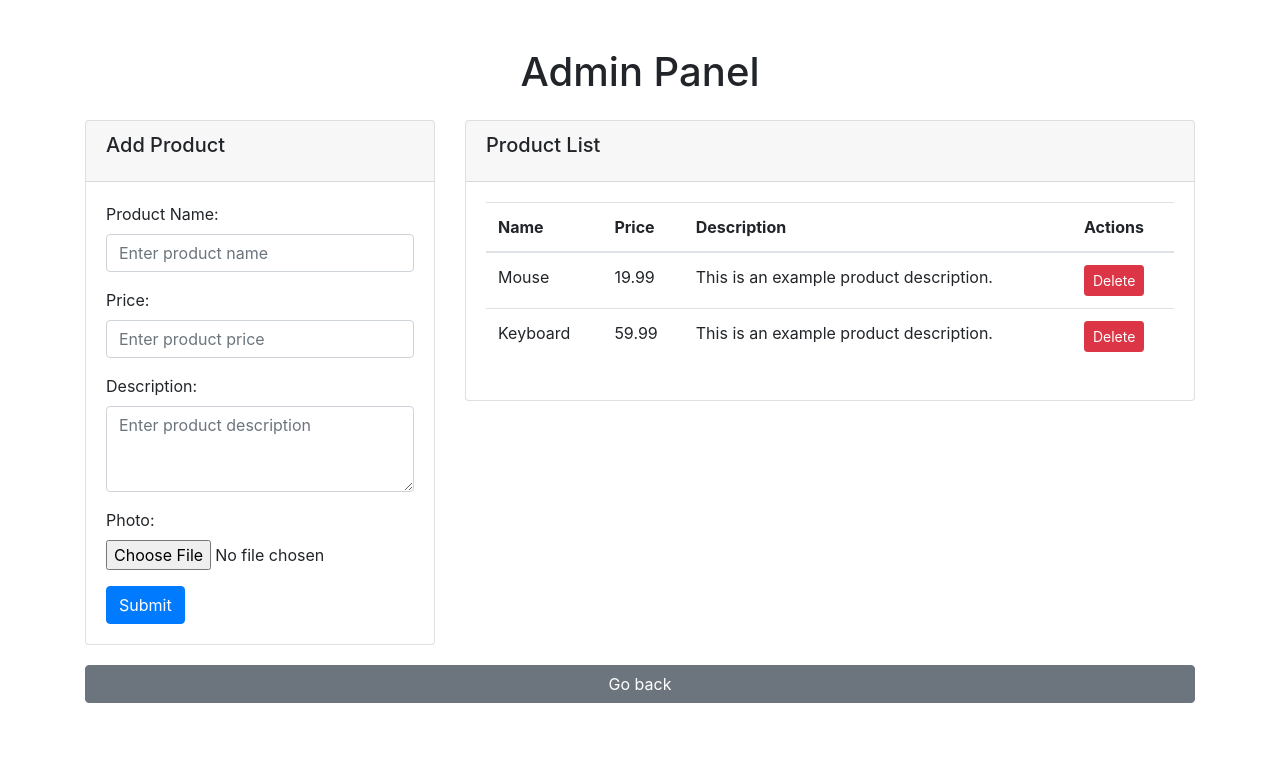
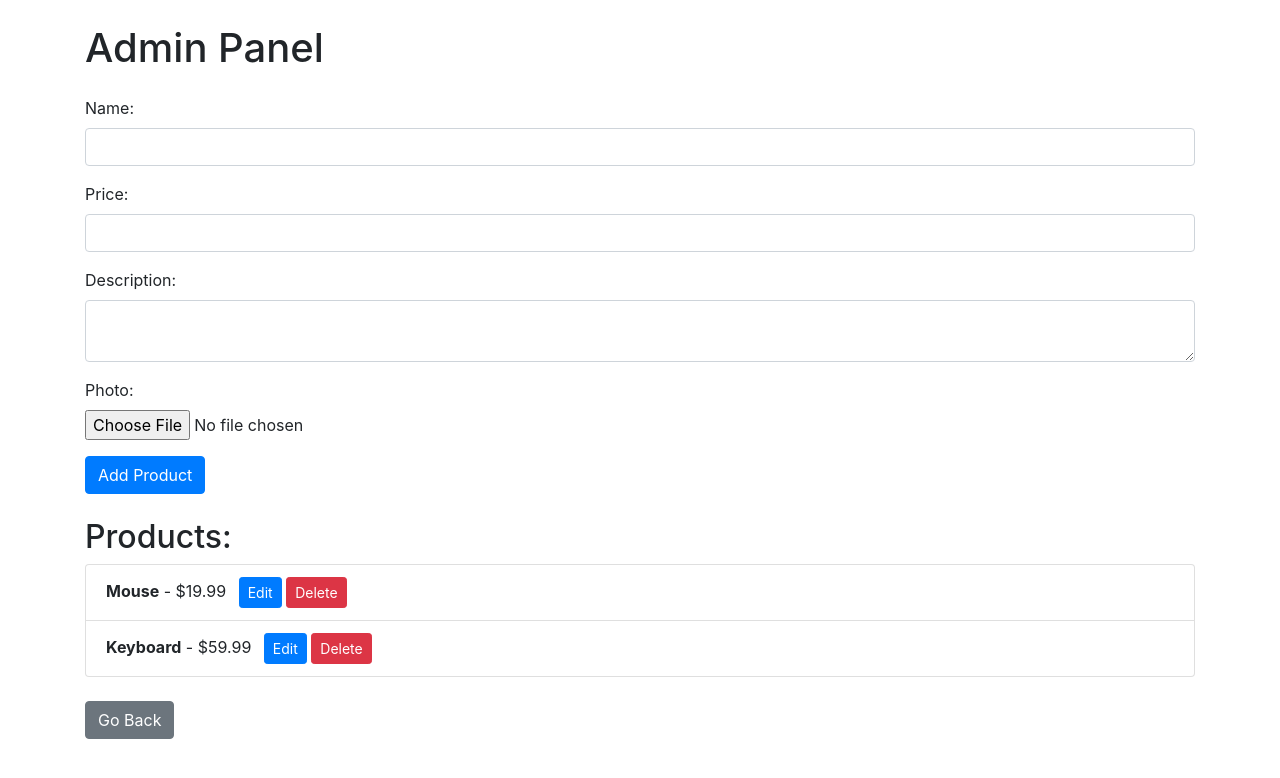
Before and after one commit to dobrakduff/e-shop, a Flask app: page /admin in a window 1280 px wide. Shown: the top 778 px of the page. Run offline with Flask 3, Linux system fonts and the light colour scheme; a user stored in the database is signed in; data comes from the database, SQL or seed files in the repository; both versions use the stored data as it was after the commit; some libraries are stand-ins or nearby versions.

Commit message:
fix login to admin panel and add editing product

```diff
--- a/main.py
+++ b/main.py
@@ -1,7 +1,9 @@
 from flask import Flask, render_template, redirect, url_for, request
 from flask_sqlalchemy import SQLAlchemy
-from flask_login import UserMixin, LoginManager, login_user, logout_user, login_required
+from flask_login import UserMixin, LoginManager, login_user, logout_user, login_required, current_user
 import os
+import warnings
+
 
 app = Flask(__name__)
 app.config['SQLALCHEMY_DATABASE_URI'] = 'sqlite:///clothing_shop.db'
@@ -12,9 +14,11 @@ app.config['UPLOAD_FOLDER'] = 'static/img'
 ALLOWED_EXTENSIONS = {'png', 'jpg', 'jpeg', 'gif'}
 login_manager = LoginManager(app)
 
+
 def allowed_file(filename):
     return '.' in filename and \
-           filename.rsplit('.', 1)[1].lower() in ALLOWED_EXTENSIONS
+        filename.rsplit('.', 1)[1].lower() in ALLOWED_EXTENSIONS
+
 
 class Product(db.Model):
     id = db.Column(db.Integer, primary_key=True)
@@ -22,6 +26,7 @@ class Product(db.Model):
     price = db.Column(db.Float, nullable=False)
     description = db.Column(db.Text)
     photo = db.Column(db.String(100))
+
 
 class User(UserMixin, db.Model):
     id = db.Column(db.Integer, primary_key=True)
@@ -36,11 +41,11 @@ class CartItem(db.Model):
     quantity = db.Column(db.Integer, nullable=False, default=1)
 
 
-# Commit 2: Initialized Flask app and SQLAlchemy
-
-
 with app.app_context():
     db.create_all()
+
+login_manager = LoginManager(app)
+login_manager.login_view = 'login'
 
 
 # Commit 3: Defined routes
@@ -92,6 +97,20 @@ def login():
             return redirect(url_for('admin_panel'))
     return render_template('login.html')
 
+
+@app.before_request
+def check_admin():
+    if request.endpoint == 'admin_panel' and (not current_user.is_authenticated or current_user.username != 'admin'):
+        return redirect(url_for('login'))
+
+
+@login_manager.user_loader
+def load_user(user_id):
+    with warnings.catch_warnings():
+        warnings.simplefilter("ignore", category=DeprecationWarning)
+        return User.query.get(int(user_id))
+
+
 @app.route('/logout')
 @login_required
 def logout():
@@ -101,7 +120,11 @@ def logout():
 
 @login_manager.user_loader
 def load_user(user_id):
-    return User.query.get(int(user_id))
+    return User.query.filter_by(id=user_id).first()
+
+
+
+
 
 @app.route('/admin/delete_product/<int:product_id>', methods=['POST'])
 def delete_product(product_id):
@@ -121,6 +144,8 @@ def delete_product(product_id):
     db.session.commit()
 
     return redirect(url_for('admin_panel'))
+
+
 @app.route("/", methods=["GET", "POST"])
 def home():
     products = Product.query.all()
@@ -131,6 +156,7 @@ def home():
 def view_cart():
     cart_items = CartItem.query.all()
     return render_template('cart.html', cart_items=cart_items)
+
 
 @app.route('/product/<int:product_id>')
 def product_details(product_id):
@@ -159,6 +185,8 @@ def checkout():
 
     # Redirect the user to a confirmation page or any other appropriate page
     return redirect(url_for('view_cart'))
+
+
 @app.route('/remove_from_cart/<int:cart_item_id>', methods=['POST'])
 def remove_from_cart(cart_item_id):
     cart_item = CartItem.query.get_or_404(cart_item_id)
@@ -167,6 +195,25 @@ def remove_from_cart(cart_item_id):
     return redirect(url_for('view_cart'))
 
 
+@app.route('/admin/edit_product/<int:product_id>', methods=['GET', 'POST'])
+def edit_product(product_id):
+    # Find the product by id
+    product = Product.query.get_or_404(product_id)
+
+    if request.method == 'POST':
+        # Update product details based on form submission
+        product.name = request.form['name']
+        product.price = request.form['price']
+        product.description = request.form['description']
+
+        # Save changes to the database
+        db.session.commit()
+
+        return redirect(url_for('admin_panel'))
+
+    # Render the edit product form with the product details
+    return render_template('edit_product.html', product=product)
+
 
 # Commit 4: Added basic functionality to routes
 
--- a/templates/admin_panel.html
+++ b/templates/admin_panel.html
@@ -6,79 +6,47 @@
     <title>Admin Panel</title>
     <!-- Bootstrap CSS -->
     <link href="https://stackpath.bootstrapcdn.com/bootstrap/4.5.2/css/bootstrap.min.css" rel="stylesheet">
-    <style>
-        .card {
-            margin-bottom: 20px;
-        }
-    </style>
 </head>
 <body>
     <div class="container">
-        <h1 class="text-center mt-5 mb-4">Admin Panel</h1>
-        <div class="row">
-            <div class="col-md-4">
-                <div class="card">
-                    <div class="card-header">
-                        <h5 class="card-title">Add Product</h5>
-                    </div>
-                    <div class="card-body">
-                        <form action="/admin" method="post" enctype="multipart/form-data">
+        <h1 class="mt-4">Admin Panel</h1>
+
+        <!-- Form to add a new product -->
+        <form action="/admin" method="post" enctype="multipart/form-data" class="mt-4">
             <div class="form-group">
-        <label for="name">Product Name:</label>
-        <input type="text" class="form-control" id="name" name="name" placeholder="Enter product name">
+                <label for="name">Name:</label>
+                <input type="text" id="name" name="name" class="form-control" required>
             </div>
             <div class="form-group">
                 <label for="price">Price:</label>
-        <input type="text" class="form-control" id="price" name="price" placeholder="Enter product price">
+                <input type="text" id="price" name="price" class="form-control" required>
             </div>
             <div class="form-group">
                 <label for="description">Description:</label>
-        <textarea class="form-control" id="description" name="description" rows="3" placeholder="Enter product description"></textarea>
+                <textarea id="description" name="description" class="form-control" required></textarea>
             </div>
             <div class="form-group">
                 <label for="photo">Photo:</label>
-        <input type="file" class="form-control-file" id="photo" name="photo">
+                <input type="file" id="photo" name="photo" class="form-control-file" required>
             </div>
-    <button type="submit" class="btn btn-primary">Submit</button>
+            <button type="submit" class="btn btn-primary">Add Product</button>
         </form>
-                    </div>
-                </div>
-            </div>
-            <div class="col-md-8">
-                <div class="card">
-                    <div class="card-header">
-                        <h5 class="card-title">Product List</h5>
-                    </div>
-                    <div class="card-body">
-                        <table class="table">
-                            <thead>
-                                <tr>
-                                    <th>Name</th>
-                                    <th>Price</th>
-                                    <th>Description</th>
-                                    <th>Actions</th>
-                                </tr>
-                            </thead>
-                            <tbody>
+
+        <!-- Display existing products -->
+        <h2 class="mt-4">Products:</h2>
+        <ul class="list-group">
             {% for product in products %}
-                                <tr>
-                                    <td>{{ product.name }}</td>
-                                    <td>{{ product.price }}</td>
-                                    <td>{{ product.description }}</td>
-                                    <td>
-                                        <form action="{{ url_for('delete_product', product_id=product.id) }}" method="post">
-                                            <button type="submit" class="btn btn-danger btn-sm">Delete</button>
+            <li class="list-group-item">
+                <strong>{{ product.name }}</strong> - ${{ product.price }}
+                <a href="{{ url_for('edit_product', product_id=product.id) }}" class="btn btn-primary btn-sm ml-2">Edit</a>
+                <form action="{{ url_for('delete_product', product_id=product.id) }}" method="post" style="display:inline;">
+                    <button type="submit" class="btn btn-danger btn-sm" onclick="return confirm('Are you sure you want to delete this product?')">Delete</button>
                 </form>
-                                    </td>
-                                </tr>
+            </li>
             {% endfor %}
-                            </tbody>
-                        </table>
-                    </div>
-
-                </div>
-            </div>
-        </div><a href="/" class="btn btn-secondary btn-block">Go back</a>
+        </ul>
+         <a href="/" class="btn btn-secondary mt-4">Go Back</a>
     </div>
 </body>
+
 </html>
```
Also changed, not shown: templates/edit_product.html (added, +32 -0 lines), instance/clothing_shop.db. Lines whose indentation alone changed are shown as unchanged.
